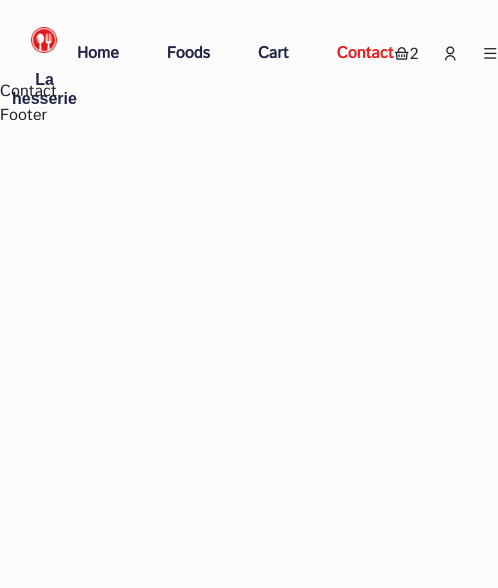
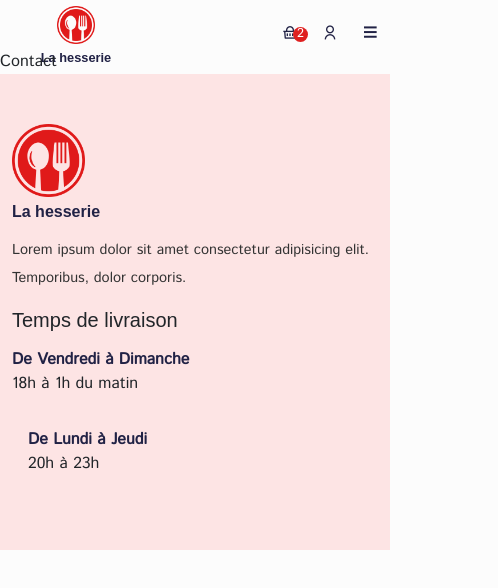
Before and after one commit to MustaphaAitHamou/AknanirnAthYettura, a React (Create React App) app: page /contact in a window 390 px wide. Shown: the top 588 px of the page, 498 px wide, since content can reach past the window. Built offline with nearby package versions, Linux system fonts and the light colour scheme; a web font is replaced by a local one.

Commit message:
header done

```diff
--- a/src/components/Footer/Footer.jsx
+++ b/src/components/Footer/Footer.jsx
@@ -1,9 +1,42 @@
-import React from 'react'
+import React from 'react';
+import { Container, Row, Col, ListGroup, ListGroupItem } from "reactstrap";
+import logo from '../../assets/images/res-logo.png';
+
+import '../../styles/footer.css';
 
 const Footer = () => {
-  return (
-    <div>Footer</div>
-  )
+  return <footer className="footer">
+    <Container>
+      <Row>
+        <Col lg='3' md='4' sm='6'>
+          <div className="logo footer__logo text-start">
+            <img src={logo} alt="logo" />
+            <h5>La hesserie</h5>
+            <p>Lorem ipsum dolor sit amet consectetur adipisicing
+              elit. Temporibus, dolor corporis.</p>
+          </div>
+        </Col>
+
+        <Col lg='3' md='4' sm='6'>
+          <h5>Temps de livraison</h5>
+          <ListGroup className='deliver__time-list'>
+            <ListGroupItem className=' delivery__time-item border-0 ps-0'>
+              <span>De Vendredi à Dimanche</span>
+              <p>18h à 1h du matin</p>
+            </ListGroupItem>
+
+            <ListGroupItem className=' delivery__time-item border-0'>
+              <span>De Lundi à Jeudi</span>
+              <p>20h à 23h</p>
+            </ListGroupItem>
+          </ListGroup>
+        </Col>
+        <Col lg='3' md='4' sm='6'></Col>
+        <Col lg='3' md='4' sm='6'></Col>
+
+      </Row>
+    </Container>
+  </footer>
 }
 
 export default Footer
--- a/src/components/Header/Header.jsx
+++ b/src/components/Header/Header.jsx
@@ -1,4 +1,4 @@
-import React from 'react'
+import React, {useRef} from 'react'
 
 import { Container } from "reactstrap";
 import logo from '../../assets/images/res-logo.png';
@@ -28,6 +28,9 @@ const nav__links = [
 
 
 const Header = () => {
+
+  const menuRef = useRef(null);
+  const toggleMenu = ()=> menuRef.current.classList.toggle('show__menu');
   return <header className="header">
 
     <Container>
@@ -43,7 +46,9 @@ const Header = () => {
           <div className="menu d-flex align-items-center gap-5">
             {
               nav__links.map((item, index) => (
-                <NavLink to={item.path}
+                <NavLink
+                onClick={toggleMenu}
+                to={item.path}
                 key={index}
                 className={navClass =>
                 navClass.isActive ? "active__menu" : ''}
@@ -65,7 +70,7 @@ const Header = () => {
             <Link to='/login'><i className="ri-user-line"></i></Link>
           </span>
 
-          <span className="mobile__menu">
+          <span className="mobile__menu" onClick={toggleMenu}>
             <i className="ri-menu-line"></i>
           </span>
         </div>
--- /dev/null
+++ b/src/styles/footer.css
@@ -0,0 +1,36 @@
+.footer{
+    padding: 50px 0px;
+    background: #fde4e4;
+}
+
+.footer__logo img{
+    width: calc(100% - 80%);
+    margin-bottom: 5px;
+}
+
+.footer__logo h5{
+    font-weight: 600;
+    font-size: 1rem;
+    margin-bottom: 15px;
+}
+
+.footer__logo{
+    font-size: 0.9rem;
+    color: #333;
+    line-height: 28px;
+}
+
+.deliver__time-list{
+    background: transparent !important;
+}
+
+.delivery__time-item{
+    background: transparent !important ;
+}
+
+.delivery__time-item span{
+    font-weight: 600;
+    font-size: 1rem;
+    color: #212245;
+    background: transparent;
+}
--- a/src/styles/header.css
+++ b/src/styles/header.css
@@ -35,3 +35,107 @@
 .active__menu{
     color: #df2020 !important;
 }
+
+.cart__icon i, .user i, .mobile__menu i{
+    font-size: 1.3rem;
+    color: #212245;
+    cursor: pointer;
+}
+
+.cart__icon{
+    position: relative;
+}
+
+.cart__badge{
+    position: absolute;
+    top: 20px;
+    right: -10px;
+    background: #df2020;
+    color: #fff;
+    width: 15px;
+    height: 15px;
+    border-radius: 50%;
+    font-size: .8rem;
+    font-weight: 500;
+    display: flex;
+    align-items: center;
+    justify-content: center;
+}
+
+.mobile__menu{
+    font-weight: 600;
+    display: none;
+}
+
+.header__shrink{
+    position: sticky;
+    top: 0;
+    left: 0;
+    box-shadow: 5px 5px 15px -5px #fde4e4;
+}
+
+@media only screen and (max-width:992px){
+
+
+    .logo img{
+        width: calc(100% - 70%);
+    }
+    .logo h5{
+        font-size: 0.8rem;
+    }
+    .navigation{
+        position: fixed;
+        top: 0;
+        left: 0;
+        width: 100%;
+        height: 100%;
+        background: rgba(0, 0, 0, 0.425);
+        z-index: 99;
+        display: none;
+    }
+
+    .menu{
+        position: absolute;
+        top: 0;
+        right: 0;
+        width: 250px;
+        height: 100%;
+        background: #fff;
+        flex-direction: column;
+        justify-content: center;
+        align-items: center;
+        z-index: 100;
+        line-height: 20px;
+    }
+
+    .menu a{
+        font-size: 0.9rem;
+    }
+
+    .mobile__menu{
+        display: block;
+    }
+
+    .cart__icon i,
+    .user i,
+    .mobile__menu i {
+        font-size: 1rem;
+    }
+
+    .shown__menu{
+        display: block;
+    }
+}
+
+@media only screen and (max-width: 768px){
+
+    .header{
+        width: 100%;
+        height: 50px;
+        line-height: 50px;
+    }
+
+    .logo h5{
+        margin-top: 0px;
+    }
+}
```
